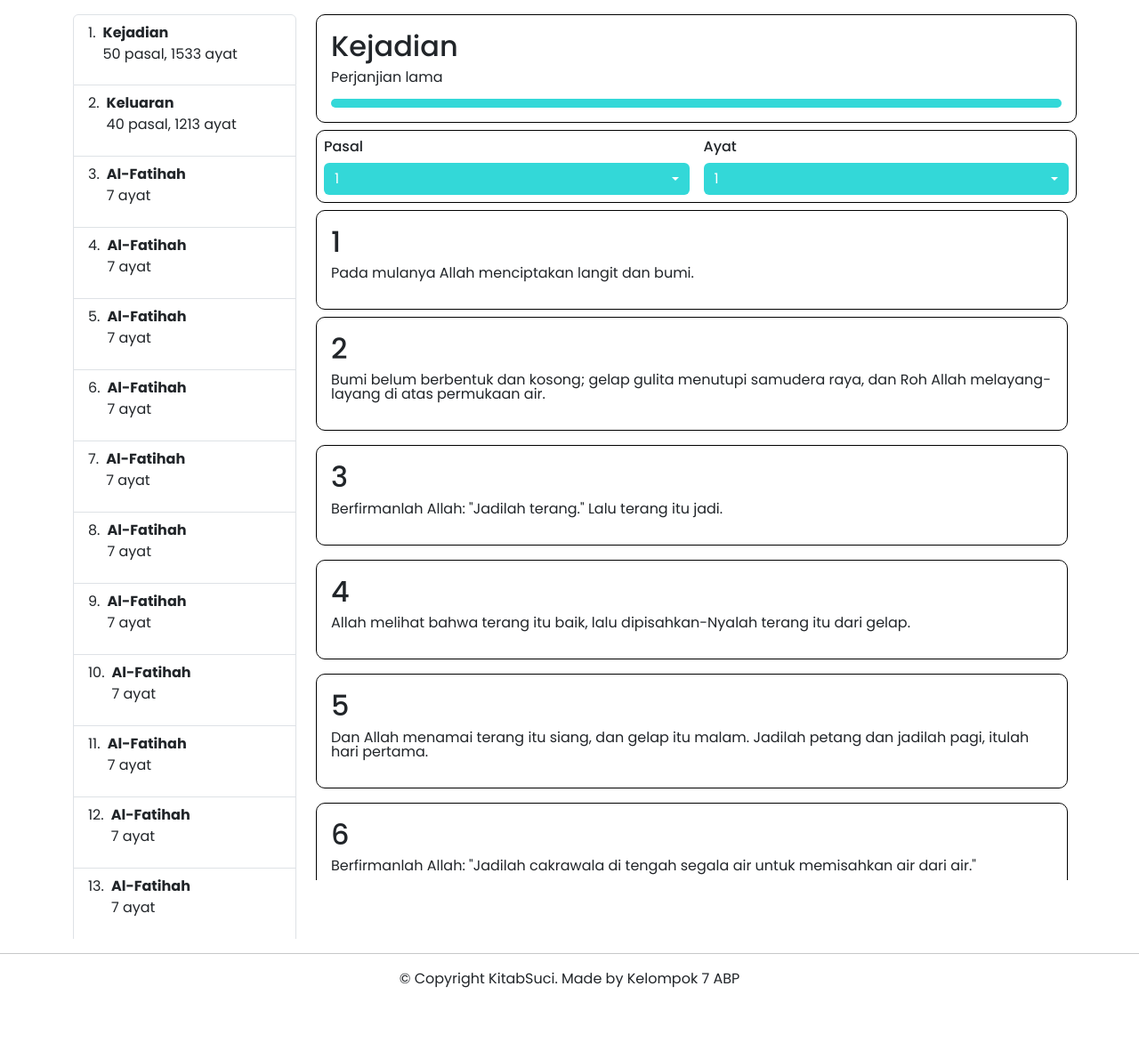
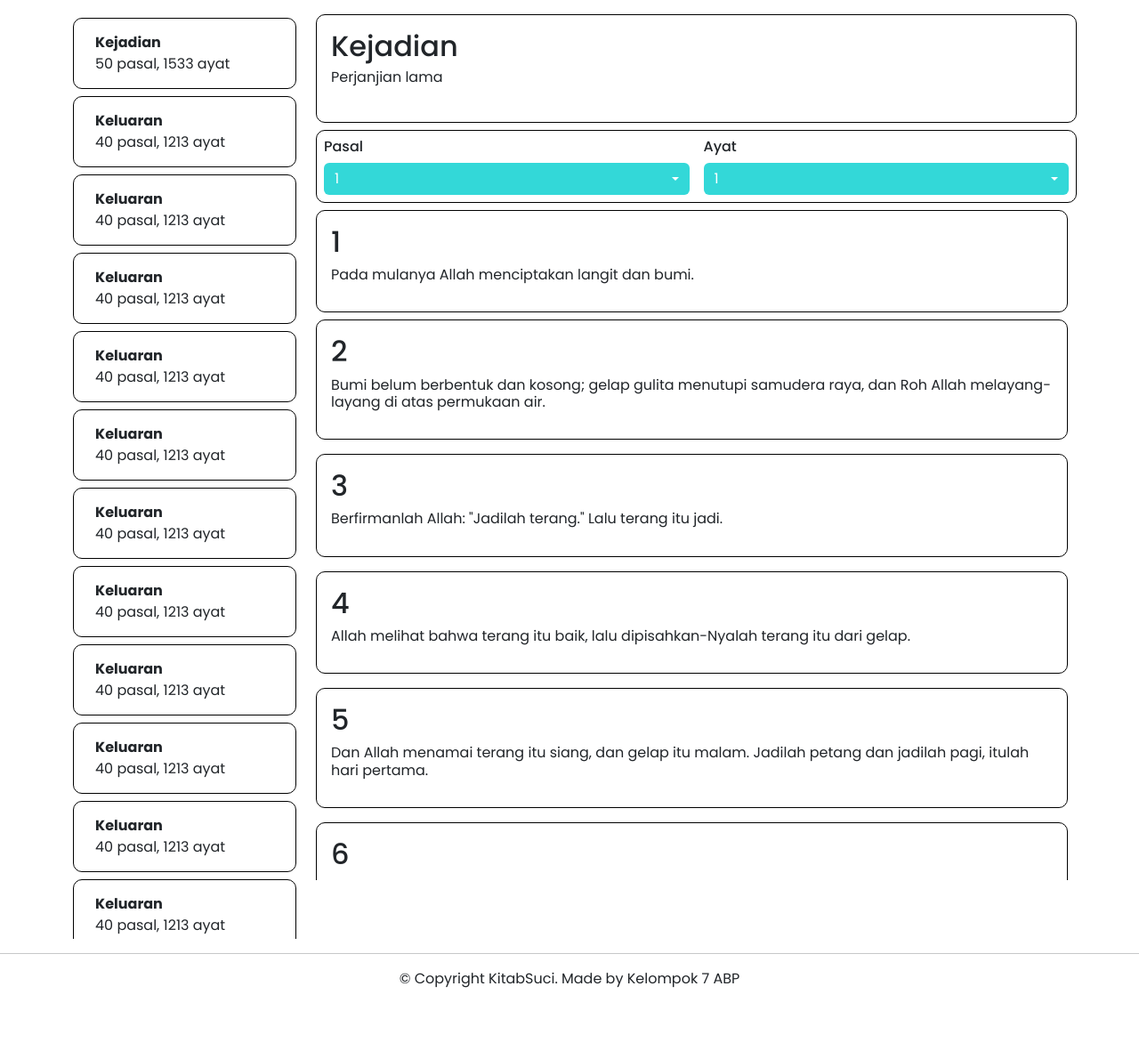
Before and after one commit to velmanharefa/KitabSuciWeb, a Laravel app: page /kitab in a window 1280 px wide. Shown: the part 75-1265 px from the top of the page at 89% size. Run offline with Laravel 10, Linux system fonts and the light colour scheme.

Commit message:
fixing style

```diff
--- a/resources/views/kitab.blade.php
+++ b/resources/views/kitab.blade.php
@@ -46,97 +46,124 @@
             <div class="row landPage my-3">
                 <div class="col-sm-3 d-flex flex-column justify-content-center">
                     <div style="max-height:80vh; overflow-y: auto;">
-                        <ol class="list-group list-group-numbered">
-                            <li class="list-group-item d-flex justify-content-between align-items-start ">
+                        <ol class="list-group">
+                            <a href="#" style="text-decoration: none">
+                                <li class="list-group-item d-flex align-items-center my-1 border border-black" style="border-radius: 10px">
                                     <div class="ms-2 me-auto">
                                         <div class="fw-bold">Kejadian</div>
                                         50 pasal, 1533 ayat
                                     </div>
                                 </li>
-                            <li class="list-group-item d-flex justify-content-between align-items-start ">
+                            </a>
+                            <a href="#" style="text-decoration: none">
+                                <li class="list-group-item d-flex align-items-center my-1 border border-black" style="border-radius: 10px">
                                     <div class="ms-2 me-auto">
                                         <div class="fw-bold">Keluaran</div>
                                         40 pasal, 1213 ayat
                                     </div>
                                 </li>
-                            <li class="list-group-item d-flex justify-content-between align-items-start">
+                            </a>
+
+                            <a href="#" style="text-decoration: none">
+                                <li class="list-group-item d-flex align-items-center my-1 border border-black" style="border-radius: 10px">
                                     <div class="ms-2 me-auto">
-                                    <div class="fw-bold">Al-Fatihah</div>
-                                    7 ayat
+                                        <div class="fw-bold">Keluaran</div>
+                                        40 pasal, 1213 ayat
                                     </div>
                                 </li>
-                            <li class="list-group-item d-flex justify-content-between align-items-start">
+                            </a>
+
+                            <a href="#" style="text-decoration: none">
+                                <li class="list-group-item d-flex align-items-center my-1 border border-black" style="border-radius: 10px">
                                     <div class="ms-2 me-auto">
-                                    <div class="fw-bold">Al-Fatihah</div>
-                                    7 ayat
+                                        <div class="fw-bold">Keluaran</div>
+                                        40 pasal, 1213 ayat
                                     </div>
                                 </li>
-                            <li class="list-group-item d-flex justify-content-between align-items-start">
+                            </a>
+
+                            <a href="#" style="text-decoration: none">
+                                <li class="list-group-item d-flex align-items-center my-1 border border-black" style="border-radius: 10px">
                                     <div class="ms-2 me-auto">
-                                    <div class="fw-bold">Al-Fatihah</div>
-                                    7 ayat
+                                        <div class="fw-bold">Keluaran</div>
+                                        40 pasal, 1213 ayat
                                     </div>
                                 </li>
-                            <li class="list-group-item d-flex justify-content-between align-items-start">
+                            </a>
+
+                            <a href="#" style="text-decoration: none">
+                                <li class="list-group-item d-flex align-items-center my-1 border border-black" style="border-radius: 10px">
                                     <div class="ms-2 me-auto">
-                                    <div class="fw-bold">Al-Fatihah</div>
-                                    7 ayat
+                                        <div class="fw-bold">Keluaran</div>
+                                        40 pasal, 1213 ayat
                                     </div>
                                 </li>
-                            <li class="list-group-item d-flex justify-content-between align-items-start">
+                            </a>
+
+                            <a href="#" style="text-decoration: none">
+                                <li class="list-group-item d-flex align-items-center my-1 border border-black" style="border-radius: 10px">
                                     <div class="ms-2 me-auto">
-                                    <div class="fw-bold">Al-Fatihah</div>
-                                    7 ayat
+                                        <div class="fw-bold">Keluaran</div>
+                                        40 pasal, 1213 ayat
                                     </div>
                                 </li>
-                            <li class="list-group-item d-flex justify-content-between align-items-start">
+                            </a>
+
+                            <a href="#" style="text-decoration: none">
+                                <li class="list-group-item d-flex align-items-center my-1 border border-black" style="border-radius: 10px">
                                     <div class="ms-2 me-auto">
-                                    <div class="fw-bold">Al-Fatihah</div>
-                                    7 ayat
+                                        <div class="fw-bold">Keluaran</div>
+                                        40 pasal, 1213 ayat
                                     </div>
                                 </li>
-                            <li class="list-group-item d-flex justify-content-between align-items-start">
+                            </a>
+
+                            <a href="#" style="text-decoration: none">
+                                <li class="list-group-item d-flex align-items-center my-1 border border-black" style="border-radius: 10px">
                                     <div class="ms-2 me-auto">
-                                    <div class="fw-bold">Al-Fatihah</div>
-                                    7 ayat
+                                        <div class="fw-bold">Keluaran</div>
+                                        40 pasal, 1213 ayat
                                     </div>
                                 </li>
-                            <li class="list-group-item d-flex justify-content-between align-items-start">
+                            </a>
+
+                            <a href="#" style="text-decoration: none">
+                                <li class="list-group-item d-flex align-items-center my-1 border border-black" style="border-radius: 10px">
                                     <div class="ms-2 me-auto">
-                                    <div class="fw-bold">Al-Fatihah</div>
-                                    7 ayat
+                                        <div class="fw-bold">Keluaran</div>
+                                        40 pasal, 1213 ayat
                                     </div>
                                 </li>
-                            <li class="list-group-item d-flex justify-content-between align-items-start">
+                            </a>
+
+                            <a href="#" style="text-decoration: none">
+                                <li class="list-group-item d-flex align-items-center my-1 border border-black" style="border-radius: 10px">
                                     <div class="ms-2 me-auto">
-                                    <div class="fw-bold">Al-Fatihah</div>
-                                    7 ayat
+                                        <div class="fw-bold">Keluaran</div>
+                                        40 pasal, 1213 ayat
                                     </div>
                                 </li>
-                            <li class="list-group-item d-flex justify-content-between align-items-start">
+                            </a>
+
+                            <a href="#" style="text-decoration: none">
+                                <li class="list-group-item d-flex align-items-center my-1 border border-black" style="border-radius: 10px">
                                     <div class="ms-2 me-auto">
-                                    <div class="fw-bold">Al-Fatihah</div>
-                                    7 ayat
+                                        <div class="fw-bold">Keluaran</div>
+                                        40 pasal, 1213 ayat
                                     </div>
                                 </li>
-                            <li class="list-group-item d-flex justify-content-between align-items-start">
+                            </a>
+
+                            <a href="#" style="text-decoration: none">
+                                <li class="list-group-item d-flex align-items-center my-1 border border-black" style="border-radius: 10px">
                                     <div class="ms-2 me-auto">
-                                    <div class="fw-bold">Al-Fatihah</div>
-                                    7 ayat
+                                        <div class="fw-bold">Keluaran</div>
+                                        40 pasal, 1213 ayat
                                     </div>
                                 </li>
-                            <li class="list-group-item d-flex justify-content-between align-items-start">
-                                <div class="ms-2 me-auto">
-                                    <div class="fw-bold">Al-Fatihah</div>
-                                    7 ayat
-                                </div>
-                            </li>
-                            <li class="list-group-item d-flex justify-content-between align-items-start">
-                                <div class="ms-2 me-auto">
-                                    <div class="fw-bold">Al-Fatihah</div>
-                                    7 ayat
-                                </div>
-                            </li>
+                            </a>
+
+
                         </ol>
                     </div>
                 </div>
@@ -146,7 +173,8 @@
                         <div class="text p-3">
                             <h1 style="font-size: 32px;">Kejadian</h1>
                             <p style="font-size: 16px; line-height: 1;">Perjanjian lama</p>
-                            <div id="scrollProgressBar" style="width: 100%; height: 10px; background-color: #33D8D8; border-radius:10px"></div>
+                            <div id="scrollProgressBarBackground" style="position: absolute; top: 0; left: 0; width: 0%; height: 10px; background-color: #0000; border-radius: 10px;"></div>
+                            <div id="scrollProgressBar" style="width: 0%; height: 10px; background-color: #33D8D8; border-radius:10px"></div>
                         </div>
                     </div>
                     <div class="row my-2 border border-black" style="border-radius: 10px">
@@ -158,11 +186,11 @@
                                 </button>
                                 <ul class="dropdown-menu w-100" aria-labelledby="dropdownMenuButtonNumber">
                                     <!-- Daftar angka di sini -->
-                                    <li><a class="dropdown-item active" href="#content1" data-value="1">1</a></li>
-                                    <li><a class="dropdown-item" href="#content2" data-value="2">2</a></li>
-                                    <li><a class="dropdown-item" href="#content3" data-value="3">3</a></li>
-                                    <li><a class="dropdown-item" href="#content4" data-value="4">4</a></li>
-                                    <li><a class="dropdown-item" href="#content5" data-value="5">5</a></li>
+                                    <li><a class="dropdown-item active" href="#" data-value="1">1</a></li>
+                                    <li><a class="dropdown-item" href="#" data-value="2">2</a></li>
+                                    <li><a class="dropdown-item" href="#" data-value="3">3</a></li>
+                                    <li><a class="dropdown-item" href="#" data-value="4">4</a></li>
+                                    <li><a class="dropdown-item" href="#" data-value="5">5</a></li>
                                 </ul>
                             </div>
                         </div>
@@ -188,31 +216,31 @@
 
                         <div class="text_kitab p-3 border border-black" style="border-radius: 10px" id="content1">
                             <h1 style="font-size: 32px;">1</h1>
-                            <p style="font-size: 16px; line-height: 1;">Pada mulanya Allah menciptakan langit dan bumi.</p>
+                            <p style="font-size: 16px; line-height: 1.2;">Pada mulanya Allah menciptakan langit dan bumi.</p>
                         </div>
                         <div class="text_kitab p-3 my-2 border border-black" style="border-radius: 10px" id="content2">
                             <h1 style="font-size: 32px;">2</h1>
-                            <p style="font-size: 16px; line-height: 1;">Bumi belum berbentuk dan kosong; gelap gulita menutupi samudera raya, dan Roh Allah melayang-layang di atas permukaan air.</p>
+                            <p style="font-size: 16px; line-height: 1.2;">Bumi belum berbentuk dan kosong; gelap gulita menutupi samudera raya, dan Roh Allah melayang-layang di atas permukaan air.</p>
                         </div>
                         <div class="text_kitab p-3 my-2 border border-black" style="border-radius: 10px" id="content3">
                             <h1 style="font-size: 32px;">3</h1>
-                            <p style="font-size: 16px; line-height: 1;">Berfirmanlah Allah: "Jadilah terang." Lalu terang itu jadi.</p>
+                            <p style="font-size: 16px; line-height: 1.2;">Berfirmanlah Allah: "Jadilah terang." Lalu terang itu jadi.</p>
                         </div>
                         <div class="text_kitab p-3 my-2 border border-black" style="border-radius: 10px" id="content4">
                             <h1 style="font-size: 32px;">4</h1>
-                            <p style="font-size: 16px; line-height: 1;">Allah melihat bahwa terang itu baik, lalu dipisahkan-Nyalah terang itu dari gelap.</p>
+                            <p style="font-size: 16px; line-height: 1.2;">Allah melihat bahwa terang itu baik, lalu dipisahkan-Nyalah terang itu dari gelap.</p>
                         </div>
                         <div class="text_kitab p-3 my-2 border border-black" style="border-radius: 10px" id="content5">
                             <h1 style="font-size: 32px;">5</h1>
-                            <p style="font-size: 16px; line-height: 1;">Dan Allah menamai terang itu siang, dan gelap itu malam. Jadilah petang dan jadilah pagi, itulah hari pertama.</p>
+                            <p style="font-size: 16px; line-height: 1.2;">Dan Allah menamai terang itu siang, dan gelap itu malam. Jadilah petang dan jadilah pagi, itulah hari pertama.</p>
                         </div>
                         <div class="text_kitab p-3 my-2 border border-black" style="border-radius: 10px">
                             <h1 style="font-size: 32px;">6</h1>
-                            <p style="font-size: 16px; line-height: 1;">Berfirmanlah Allah: "Jadilah cakrawala di tengah segala air untuk memisahkan air dari air."</p>
+                            <p style="font-size: 16px; line-height: 1.2;">Berfirmanlah Allah: "Jadilah cakrawala di tengah segala air untuk memisahkan air dari air."</p>
                         </div>
                         <div class="text_kitab p-3 my-2 border border-black" style="border-radius: 10px" id="content7">
                             <h1 style="font-size: 32px;">7</h1>
-                            <p style="font-size: 16px; line-height: 1;">Maka Allah menjadikan cakrawala dan Ia memisahkan air yang ada di bawah cakrawala itu dari air yang ada di atasnya. Dan jadilah demikian.</p>
+                            <p style="font-size: 16px; line-height: 1.2;">Maka Allah menjadikan cakrawala dan Ia memisahkan air yang ada di bawah cakrawala itu dari air yang ada di atasnya. Dan jadilah demikian.</p>
                         </div>
                     </div>
                 </div>
@@ -231,23 +259,26 @@
 
     <script>
         document.addEventListener("DOMContentLoaded", function() {
-        // Mendapatkan semua item dropdown number dan text
-        const dropdownItems = document.querySelectorAll('.dropdown-item');
+            const dropdownItemsNumber = document.querySelectorAll('.dropdown-menu#w-100 .dropdown-item');
+            const dropdownMenuButtonNumber = document.getElementById('dropdownMenuButtonNumber');
 
-        // Mendapatkan button dropdown number dan text
-        const dropdownMenuButtonNumber = document.getElementById('dropdownMenuButtonNumber');
-        const dropdownMenuButtonText = document.getElementById('dropdownMenuButtonText');
+            dropdownItemsNumber.forEach(item => {
+                item.addEventListener('click', function() {
+                    dropdownItemsNumber.forEach(item => {
+                        item.classList.remove('active');
+                    });
+                    this.classList.add('active');
+                    const selectedValue = this.getAttribute('data-value');
+                    dropdownMenuButtonNumber.textContent = selectedValue;
+                });
+            });
 
-        // Memperbarui teks pada tombol toggle berdasarkan item yang dipilih
-        dropdownItems.forEach(item => {
+            const dropdownItemsText = document.querySelectorAll('.dropdown-menu:not(#w-100) .dropdown-item');
+
+            dropdownItemsText.forEach(item => {
                 item.addEventListener('click', function() {
                     const selectedValue = this.getAttribute('data-value');
-
-                if (this.closest('.dropdown-menu').id === 'dropdownMenuButtonNumber') {
-                    dropdownMenuButtonNumber.innerHTML = selectedValue;
-                } else {
-                    dropdownMenuButtonText.innerHTML = selectedValue;
-                }
+                    this.closest('.dropdown').querySelector('.dropdown-toggle').textContent = selectedValue;
                 });
             });
         });
@@ -256,11 +287,13 @@
         const scrollContainer = document.getElementById("scrollContainer");
         const scrollProgressBar = document.getElementById("scrollProgressBar");
 
+
         scrollContainer.addEventListener("scroll", function() {
             const scrollTop = this.scrollTop;
             const scrollHeight = this.scrollHeight - this.clientHeight;
             const progress = (scrollTop / scrollHeight) * 100;
             scrollProgressBar.style.width = progress + "%";
+            scrollProgressBarBackground.style.width = progress + "%";
             });
         });
     </script>
```
Lines whose indentation alone changed are shown as unchanged.
